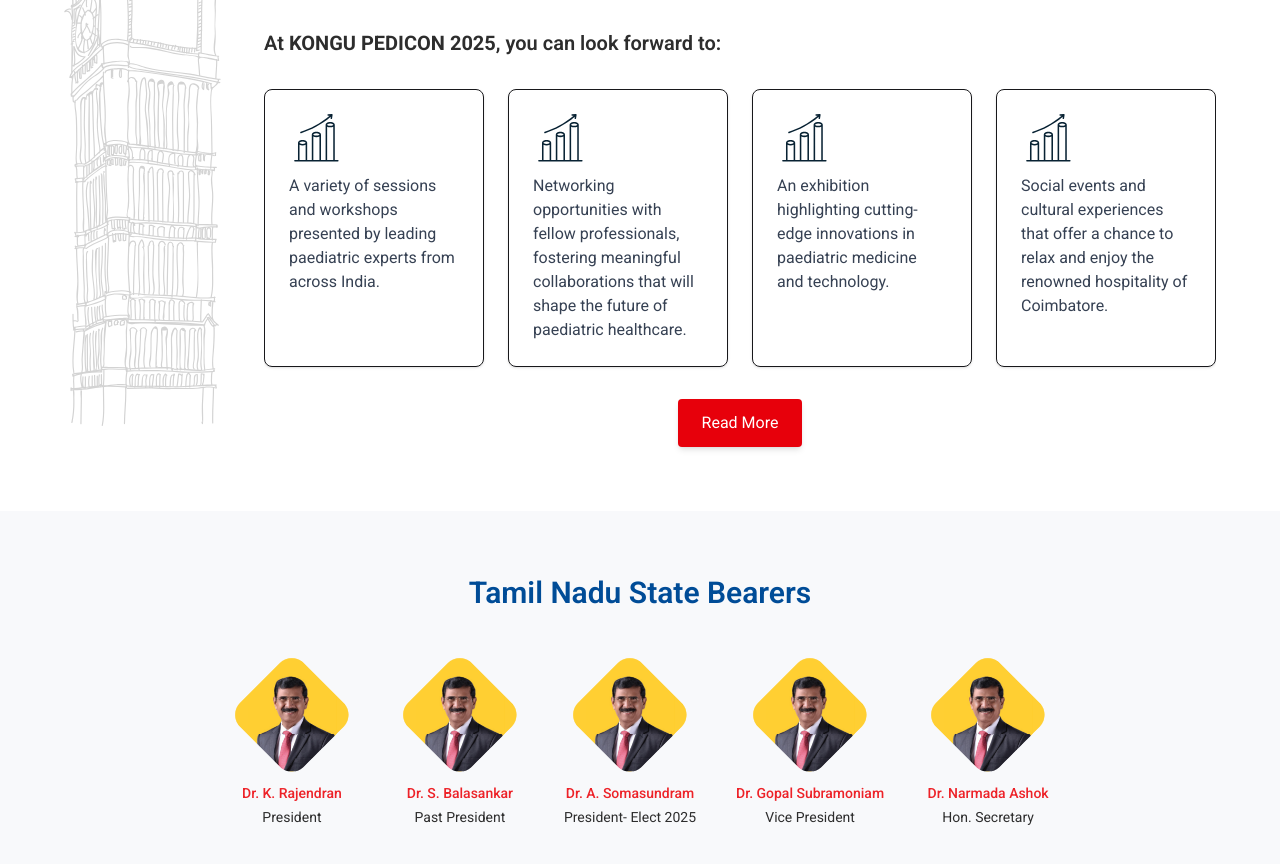
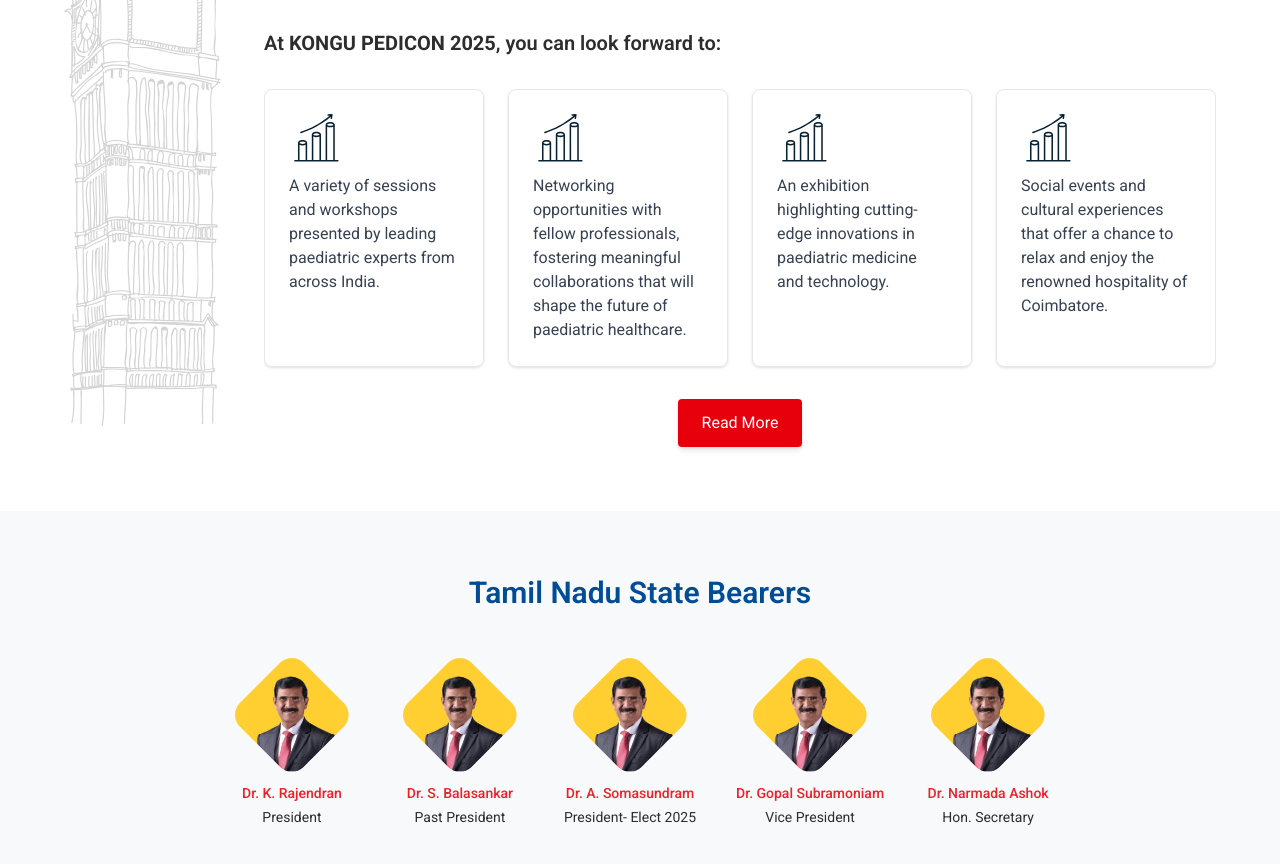
Before and after one commit to ravikiran8844/kongu-pedicon---landing-page, a website: page index.html in a window 1280 px wide. Shown: the part 1263-2127 px from the top of the page. Drawn offline with nearby package versions, Linux system fonts and the light colour scheme.

Commit message:
updated border for cards

```diff
--- a/index.html
+++ b/index.html
@@ -532,7 +532,7 @@
             >
               <!-- Item 1 -->
               <div
-                class="border rounded-lg p-6 shadow-sm hover:shadow-md transition space-y-3"
+                class="border border-gray-200 rounded-lg p-6 shadow-sm hover:shadow-md transition space-y-3"
               >
                 <svg
                   class="h-12"
@@ -556,7 +556,7 @@
               </div>
               <!-- Item 2 -->
               <div
-                class="border rounded-lg p-6 shadow-sm hover:shadow-md transition space-y-3"
+                class="border border-gray-200 rounded-lg p-6 shadow-sm hover:shadow-md transition space-y-3"
               >
                 <svg
                   class="h-12"
@@ -581,7 +581,7 @@
               </div>
               <!-- Item 3 -->
               <div
-                class="border rounded-lg p-6 shadow-sm hover:shadow-md transition space-y-3"
+                class="border border-gray-200 rounded-lg p-6 shadow-sm hover:shadow-md transition space-y-3"
               >
                 <svg
                   class="h-12"
@@ -605,7 +605,7 @@
               </div>
               <!-- Item 4 -->
               <div
-                class="border rounded-lg p-6 shadow-sm hover:shadow-md transition space-y-3"
+                class="border border-gray-200 rounded-lg p-6 shadow-sm hover:shadow-md transition space-y-3"
               >
                 <svg
                   class="h-12"
```
Also changed, not shown: dist/output.css.
